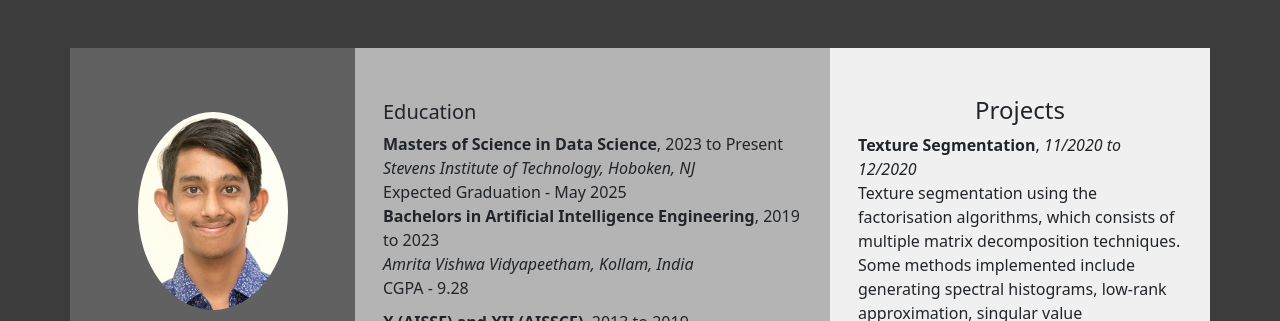
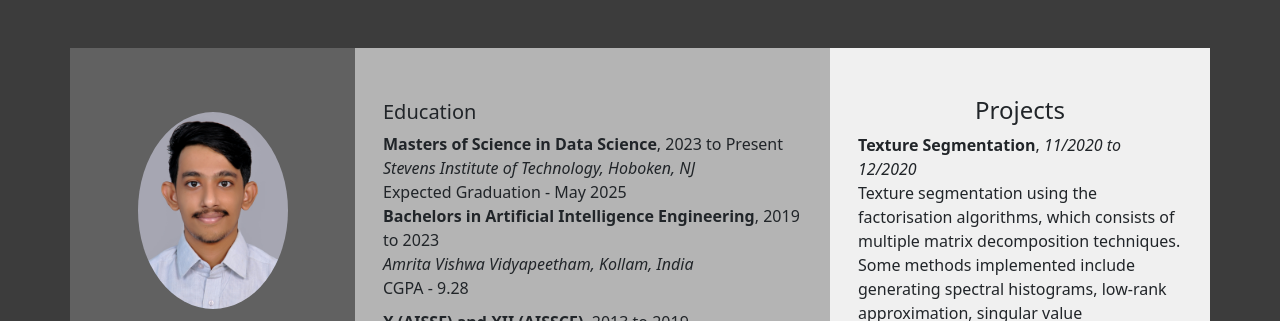
Before and after one commit to VivekHaridas-01/VivekHaridas-01.github.io, a plain HTML site: page index.html in a window 1280 px wide. Shown: the top 321 px of the page. Drawn offline with nearby package versions, Linux system fonts and the light colour scheme.

Commit message:
Update index.html

```diff
--- a/index.html
+++ b/index.html
@@ -17,7 +17,7 @@
     <div class="container rounded bg-white mt-5 mb-5">
       <div class="row" style="background-color: #616161;">
           <div class="col-md-3 border-right" style="background-color: #616161; color: white;">
-              <div class="d-flex flex-column align-items-center text-center p-3 "><img style="margin-bottom: 15px;" class="rounded-circle mt-5" width="150px" src="vivek.jpeg"><span class="font-weight-bold"><b>Vivek Haridas</b></span><span class="font-weight-bold"><b><i class="bi bi-envelope-fill"></i>  vivekharidas68@gmail.com</span></b><span><i class="bi bi-telephone-fill"></i> +91 62380 67368</span><span><i class="bi bi-github"></i> VivekHaridas-01</span><a style="text-decoration: none; color: white;" href="https://www.linkedin.com/in/vivek-haridas-2847521b6/ "><i class="bi bi-linkedin"></i> Vivek Haridas</a><br><h5 class="text-right">About Me</h4>
+              <div class="d-flex flex-column align-items-center text-center p-3 "><img style="margin-bottom: 15px;" class="rounded-circle mt-5" width="150px" src="Vivek Haridas.jpg"><span class="font-weight-bold"><b>Vivek Haridas</b></span><span class="font-weight-bold"><b><i class="bi bi-envelope-fill"></i>  vivekharidas68@gmail.com</span></b><span><i class="bi bi-telephone-fill"></i> +91 62380 67368</span><span><i class="bi bi-github"></i> VivekHaridas-01</span><a style="text-decoration: none; color: white;" href="https://www.linkedin.com/in/vivek-haridas-2847521b6/ "><i class="bi bi-linkedin"></i> Vivek Haridas</a><br><h5 class="text-right">About Me</h4>
               As a dedicated graduate student in Data Science, I'm deeply committed to the transformative power of data. My academic journey has honed my skills in data-driven decision making and machine learning. I'm passionate about applying these skills to real-world challenges, with a keen focus on predictive modeling and intelligent insights.
               My goal is to make life easier for everyone through AI-driven solutions. I'm excited to collaborate with like-minded professionals in data science, explore new horizons, and contribute to projects that drive innovation and positive change. Let's connect and embark on a data-centric journey together. </div>
           </div>
```
